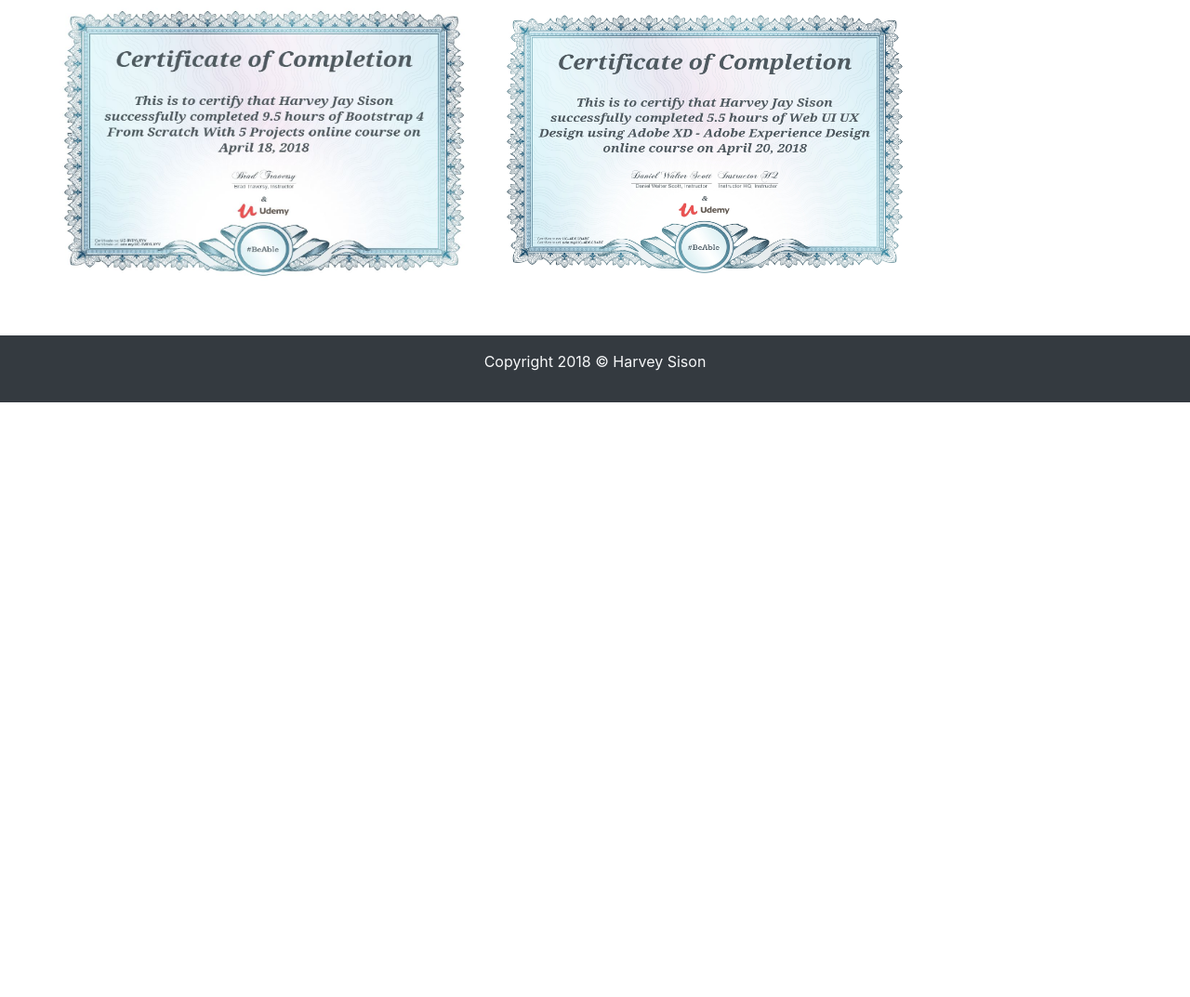
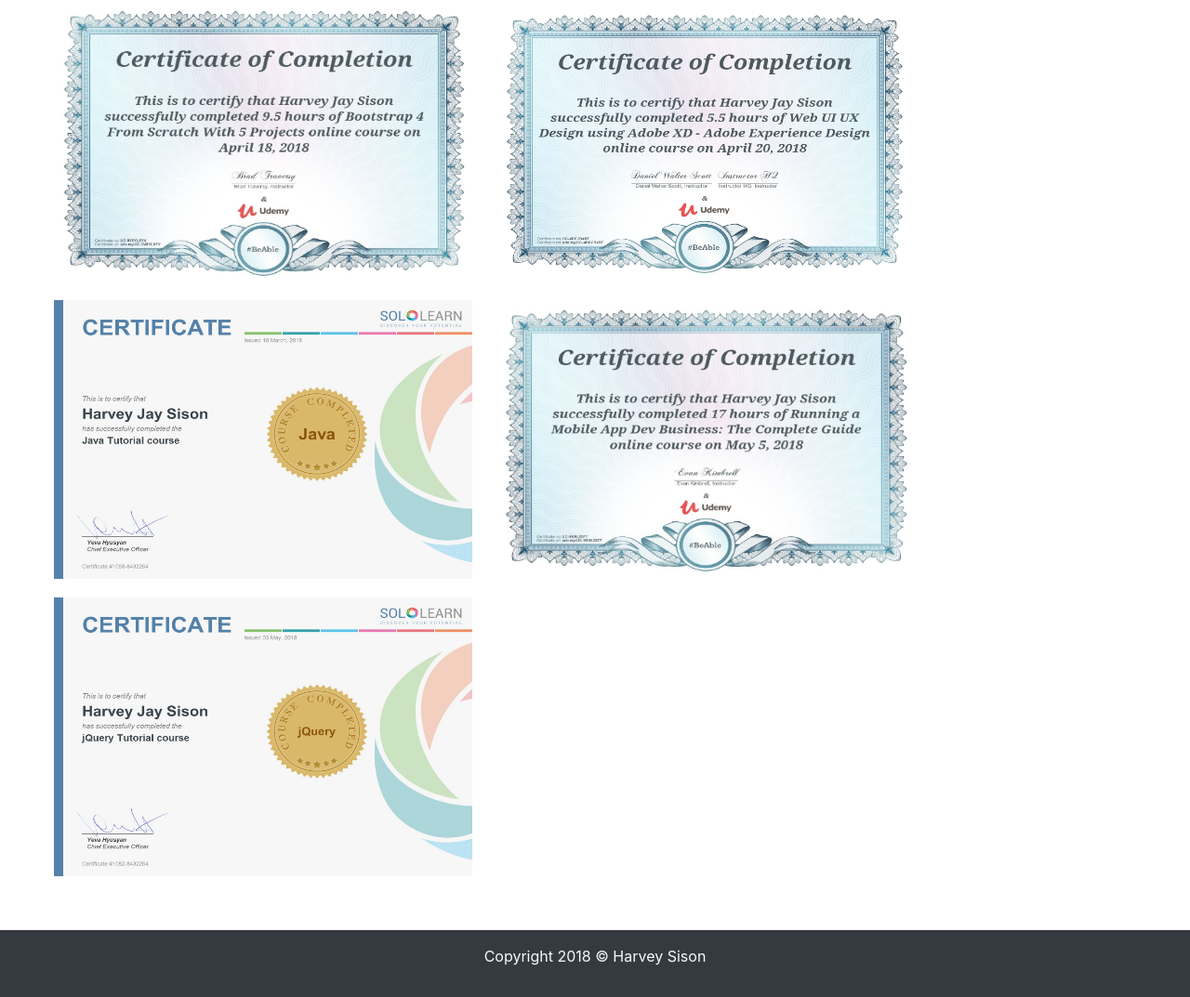
Before and after one commit to Hjkun77/Hjkun77.github.io, a plain HTML site: page profile.html in a window 1280 px wide. Shown: the part 2621-3694 px from the top of the page at 93% size. Before the commit the page ends 3054 px from the top, so only its background shows below. Drawn offline with Linux system fonts and the light colour scheme.

Commit message:
edit
edit

```diff
--- a/profile.html
+++ b/profile.html
@@ -184,9 +184,9 @@
 				<img id="cimg" src="img/2018.jpg">
 				<img id="cimg" src="img/strap.jpg">
 				<img id="cimg" src="img/wireframe.jpg">
-				<!-- <img id="cimg" src="img/java.jpg">
+				<img id="cimg" src="img/java.jpg">
 				<img id="cimg" src="img/dev.jpg"/>
-				<img id="cimg" src="img/jquery.jpg"/> -->
+				<img id="cimg" src="img/jquery.jpg"/>
 			</div>
 		</div>
 	</section>
```
